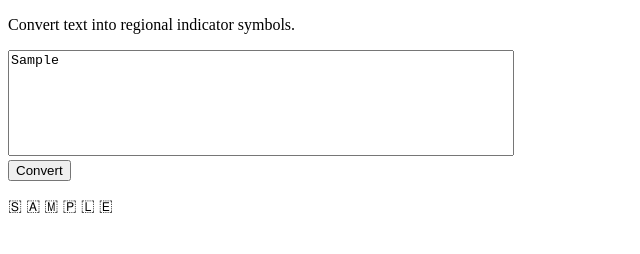
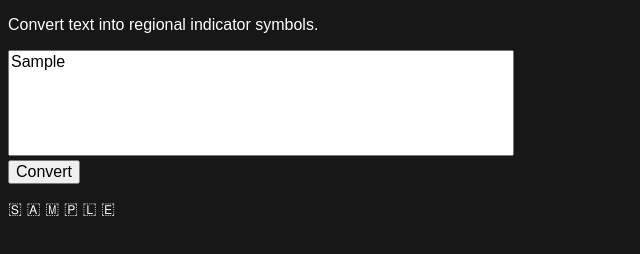
Before and after one commit to DamourYouKnow/damour.me, a plain HTML site: page public/regionalIndicatorConverter.html in a window 1280 px wide. Both pictures are taken after typing "Sample" into the empty fields and a click on the button "Convert". Shown: the whole page, without its empty margins (0-640 px from the left). Drawn offline with nearby package versions, Linux system fonts and the light colour scheme.

Commit message:
made things prettier

```diff
--- a/public/index.html
+++ b/public/index.html
@@ -4,7 +4,7 @@
 <html>
 <head>
 	<meta charset="utf8"/>
-	<link rel="stylesheet" href="style.css"/>
+	<link rel="stylesheet" href="resources/style.css"/>
 	<link rel="shortcut icon" href="favicon.ico" type="image/x-icon">
 	<link rel="icon" href="favicon.ico" type="image/x-icon">
 
--- a/public/regionalIndicatorConverter.html
+++ b/public/regionalIndicatorConverter.html
@@ -6,7 +6,7 @@
 <head>
 	<meta charset = "utf-8"/>
 
-	<link rel="stylesheet" type="text/css" href="style.css">
+	<link rel="stylesheet" type="text/css" href="resources/style.css">
 	<link rel="shortcut icon" href="favicon.ico" type="image/x-icon">
 	<link rel="icon" href="favicon.ico" type="image/x-icon">
 
@@ -16,7 +16,7 @@
 		src="https://ajax.googleapis.com/ajax/libs/jquery/3.1.0/jquery.min.js">
 	</script>
 
-	<script src="regionalIndicatorConverter.js"></script>
+	<script src="resources/regionalIndicatorConverter.js"></script>
 </head>
 
 <body>
--- a/public/regionalIndicatorConverter.js
+++ /dev/null
@@ -1,48 +0,0 @@
-/*
-Client side script for converting normal text into regional indicator symbols
-
-author: DamourYouKnow
-*/
-
-const LETTERS_IN_ALPHABET = 26;
-const A_REGIONAL_DECIMAL = 127462;
-const A_DECIMAL = 65
-
-$(document).ready(function() {
-	console.log("Document loaded");
-	$("#convertButton").click(convert);
-});
-
-function convert() {
-	console.log("Convert button clicked");
-
-	var inputText = $("#inputArea").val().toUpperCase();
-	var outputText = "";
-
-	for (var c = 0; c < inputText.length; c++) {
-		var charDecimal = inputText.charCodeAt(c);
-
-		if (inputText.charAt(c) == ' ') {
-			outputText += "&nbsp&nbsp&nbsp&nbsp";
-		}
-		else if (inputText.charAt(c) == '\n') {
-			console.log("newline");
-			outputText += "\n";
-		}
-		else if (charDecimal < A_DECIMAL
-			|| charDecimal > A_DECIMAL + LETTERS_IN_ALPHABET - 1) {
-
-			outputText += "?";
-		}
-		else {
-			outputText += " &#"
-				+ (A_REGIONAL_DECIMAL + charDecimal - A_DECIMAL).toString();
-		}
-	}
-
-	var outputLines = outputText.split('\n');
-	$("#outputArea").empty();
-	for (var l = 0; l < outputLines.length; l++) {
-		$("#outputArea").append("<p>" + outputLines[l] + "</p>");
-	}
-}
--- /dev/null
+++ b/public/resources/regionalIndicatorConverter.js
@@ -0,0 +1,66 @@
+/*
+Client side script for converting normal text into regional indicator symbols
+
+author: DamourYouKnow
+*/
+
+const LETTERS_IN_ALPHABET = 26;
+const A_REGIONAL_DECIMAL = 127462;
+const A_DECIMAL = 'A'.charCodeAt(0);
+
+$(document).ready(function() {
+	console.log("Document loaded");
+	$("#convertButton").click(convert);
+});
+
+function convert() {
+	var inputText = $("#inputArea").val().toUpperCase();
+	var outputText = "";
+	var containsInvalidChar = false;
+
+	for (var c = 0; c < inputText.length; c++) {
+		// handle spaces
+		if (inputText.charAt(c) == ' ') {
+			outputText += "&nbsp&nbsp&nbsp&nbsp";
+		}
+		// handles new lines
+		else if (inputText.charAt(c) == '\n') {
+			outputText += "\n";
+		}
+		// convert valid characters
+		else if (isValidCharacter(inputText.charAt(c))) {
+			outputText += " &#" +
+				(A_REGIONAL_DECIMAL + inputText.charCodeAt(c) - A_DECIMAL)
+				.toString();
+		}
+		// handle invalid characters
+		else {
+			outputText += "<span class='warning'>" + " " + inputText.charAt(c)
+				+ "</span>";
+
+			containsInvalidChar = true;
+		}
+	}
+
+	var outputLines = outputText.split('\n');
+	$("#outputArea").empty();
+	for (var l = 0; l < outputLines.length; l++) {
+		$("#outputArea").append("<p>" + outputLines[l] + "</p>");
+	}
+
+	// add warning if invalid character exists
+	if (containsInvalidChar) {
+		$("#outputArea").append(
+			"<br><span class='warning'>"
+				+ "Some characters could not be converted."
+				+ "</span>"
+		);
+	}
+};
+
+function isValidCharacter(char) {
+	var decCode = char.toString().toUpperCase().charCodeAt(0);
+
+	return decCode  >= A_DECIMAL
+		&& decCode <= A_DECIMAL + LETTERS_IN_ALPHABET - 1;
+};
--- /dev/null
+++ b/public/resources/style.css
@@ -0,0 +1,23 @@
+body {
+	color: white;
+	font-family: "Arial";
+	font-size: 12pt;
+	background-color: #171717
+}
+
+textarea {
+	font-family: inherit;
+	font-size: inherit;
+	resize: none;
+	height: 100px;
+	width: 500px;
+}
+
+.button {
+	font-family: inherit;
+	font-size: inherit;
+}
+
+.warning {
+	color: red;
+}
--- a/public/style.css
+++ /dev/null
@@ -1,10 +0,0 @@
-body {
-	font-family: "Black";
-	font-size: 12pt;
-}
-
-textarea {
-	resize: none;
-	height: 100px;
-	width: 500px;
-}
```
